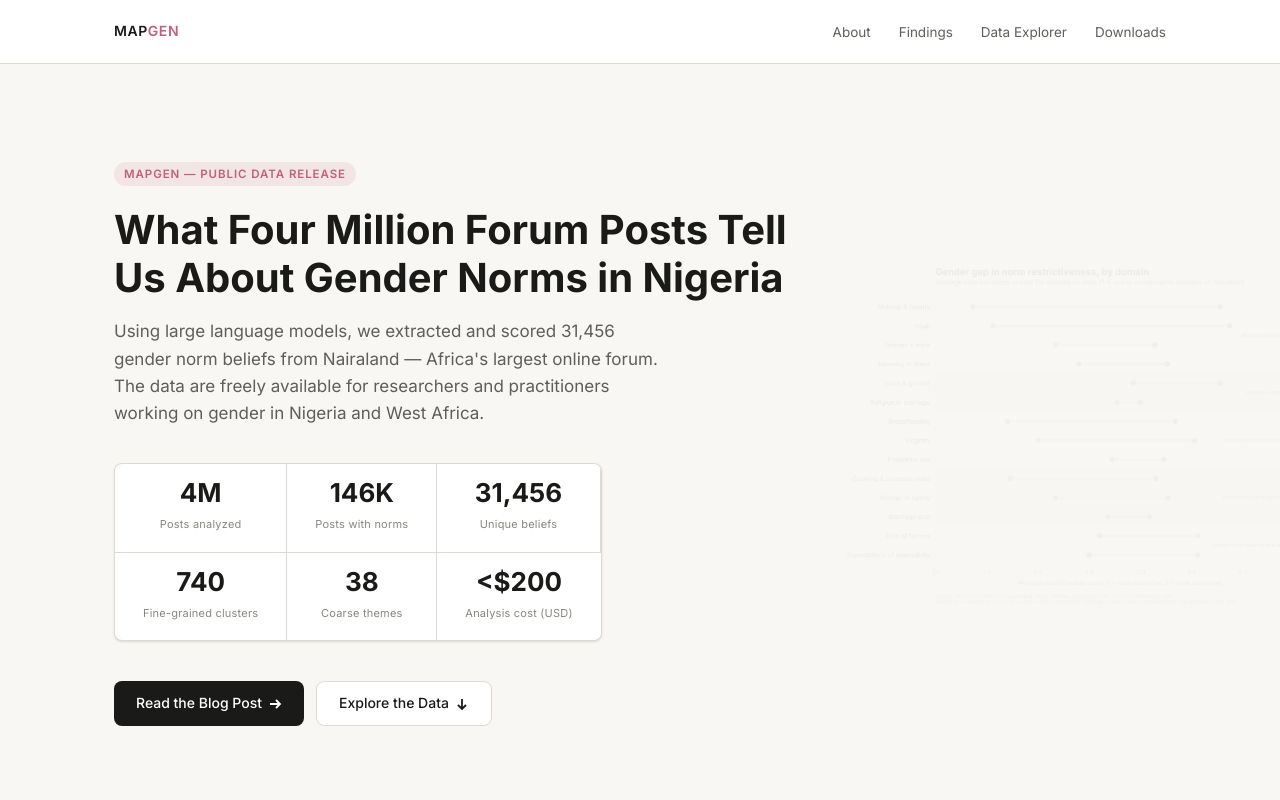
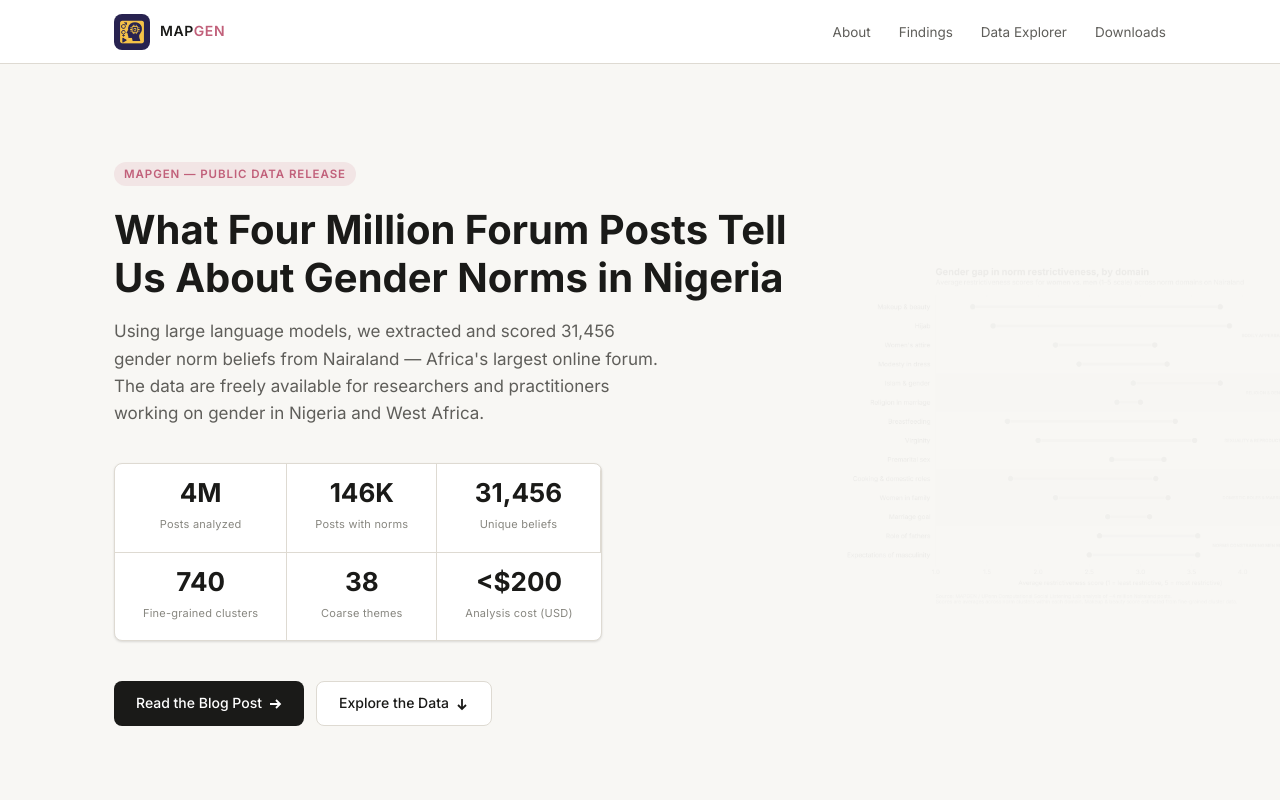
Before and after one commit to sehgal-neil/mapgen-nairaland, a plain HTML site: page index.html in a window 1280 px wide. Shown: the top 800 px of the page. Drawn offline with nearby package versions, Linux system fonts and the light colour scheme.

Commit message:
Add MAPGEN logo to nav

```diff
--- a/css/main.css
+++ b/css/main.css
@@ -76,14 +76,26 @@ h1,h2,h3,h4 { margin: 0; font-weight: 600; line-height: 1.25; }
   padding: 0 24px;
 }
 .nav-brand {
+  display: flex;
+  align-items: center;
+  gap: 10px;
+  text-decoration: none;
+}
+.nav-logo {
+  width: 36px;
+  height: 36px;
+  border-radius: 8px;
+  display: block;
+  flex-shrink: 0;
+}
+.nav-brand-text {
   font-size: 14px;
   font-weight: 600;
   letter-spacing: 0.04em;
   text-transform: uppercase;
-  text-decoration: none;
   color: var(--color-text-primary);
 }
-.nav-brand span { color: var(--color-women); }
+.nav-brand-text span { color: var(--color-women); }
 .nav-links {
   display: flex;
   gap: 28px;
--- a/index.html
+++ b/index.html
@@ -15,7 +15,10 @@
 <!-- ── Nav ────────────────────────────────────────────────── -->
 <nav class="nav" role="navigation">
   <div class="nav-inner">
-    <a href="#hero" class="nav-brand">MAP<span>GEN</span></a>
+    <a href="#hero" class="nav-brand">
+      <img src="img/mapgen-logo.png" alt="MAPGEN" class="nav-logo">
+      <span class="nav-brand-text">MAP<span>GEN</span></span>
+    </a>
     <ul class="nav-links" id="nav-links">
       <li><a href="#about">About</a></li>
       <li><a href="#findings">Findings</a></li>
```
Also changed, not shown: img/mapgen-logo.png (added).
